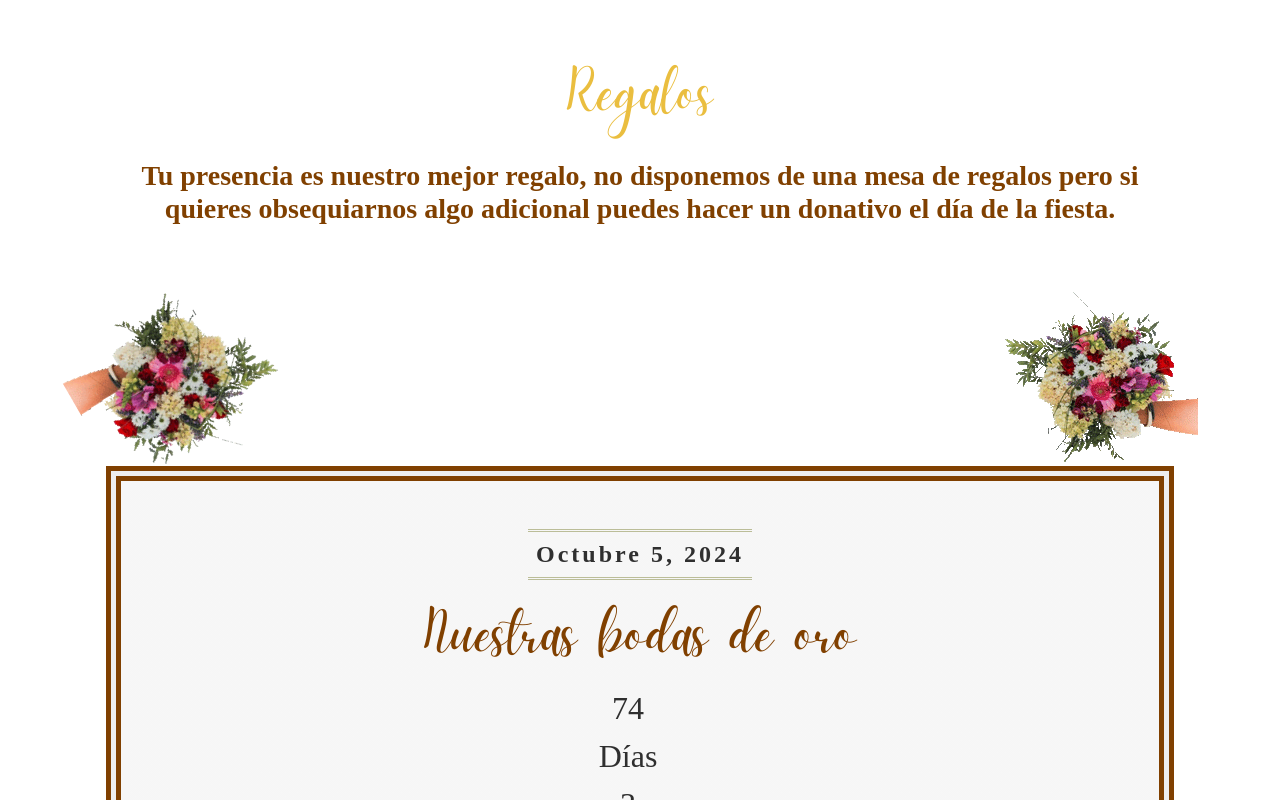
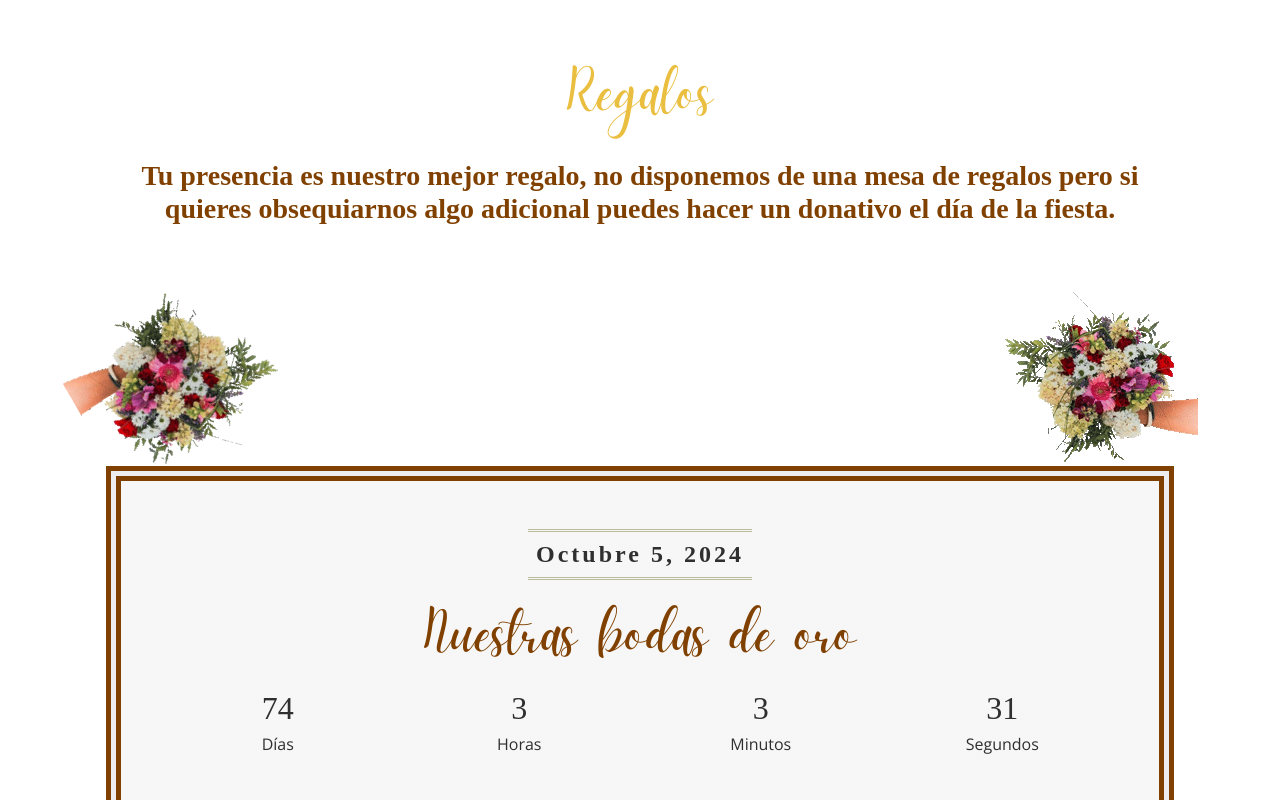
Before and after one commit to AngelReyes14/invitaciones, a plain HTML site: page index.html in a window 1280 px wide. Shown: the part 3143-3943 px from the top of the page. Drawn offline with nearby package versions, Linux system fonts and the light colour scheme; files whose address does not match are found by name; a web font is replaced by a local one.

Commit message:
Invitaciones2

```diff
--- a/index.html
+++ b/index.html
@@ -180,7 +180,7 @@
                     </div>
                     <div class="col-xl-6">
                         <div class="wow fadeIn" data-wow-delay="0.3s">
-                            <h1 class="display-5 text-white mb-4 guest-tickets " >Con gratitud a Dios por estos 50 años de amor y bendiciones, los invitamos a celebrar nuestras bodas de oro.
+                            <h1 class="display-5 text-white mb-4 guest-tickets " style="text-align: center;" >Con gratitud a Dios por estos 50 años de amor y bendiciones, los invitamos a celebrar nuestras bodas de oro.
 
                             </h1>
 
@@ -265,23 +265,23 @@
                 <div class="d-inline-block border-end-0 border-start-0 border-secondary p-2 mb-4" style="border-style: double;">
                     <h4 class=" fw-bold mb-0 guest-tickets" style="letter-spacing: 3px;">Octubre 5, 2024</h4>
                 </div>
-                <h1 class="guest-title" style="color:rgba(128, 64, 0) ; font-size: 60px;">Nuestras bodas de oro</h1>
-                <div class=" align-items-center justify-content-center mb-5">
-                    <div class="text-dark fs-2 me-4 guest-tickets">
-                        <div id="days">0</div>
-                        <span>Días</span>
+                <h1 class="guest-title " style="color:rgba(128, 64, 0) ; font-size: 60px;">Nuestras bodas de oro</h1>
+                <div class="row justify-content-center text-dark mb-5">
+                    <div class="col-6 col-sm-3 mb-3 mb-sm-0">
+                        <div class="fs-2 guest-tickets" id="days">0</div>
+                        <span class="d-block">Días</span>
                     </div>
-                    <div class="text-dark fs-2 me-4 guest-tickets">
-                        <div id="hours">0</div>
-                        <span>Horas</span>
+                    <div class="col-6 col-sm-3 mb-3 mb-sm-0">
+                        <div  class="fs-2 guest-tickets" id="hours">0</div>
+                        <span class="d-block">Horas</span>
                     </div>
-                    <div class="text-dark fs-2 me-4 guest-tickets">
-                        <div id="minutes">0</div>
-                        <span>Minutos</span>
+                    <div class="col-6 col-sm-3 mb-3 mb-sm-0">
+                        <div class="fs-2 guest-tickets" id="minutes">0</div>
+                        <span class="d-block">Minutos</span>
                     </div>
-                    <div class="text-dark fs-2 me-4 guest-tickets">
-                        <div id="seconds">0</div>
-                        <span>Segundos</span>
+                    <div class="col-6 col-sm-3 mb-3 mb-sm-0">
+                        <div class="fs-2 guest-tickets" id="seconds">0</div>
+                        <span class="d-block">Segundos</span>
                     </div>
                 </div>
             </div>
```
